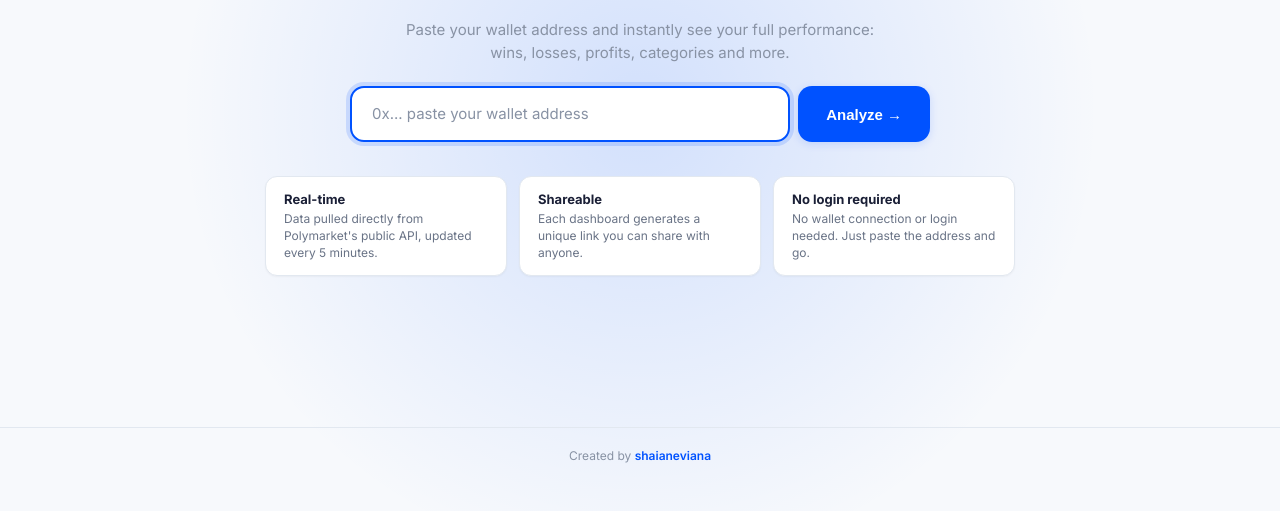
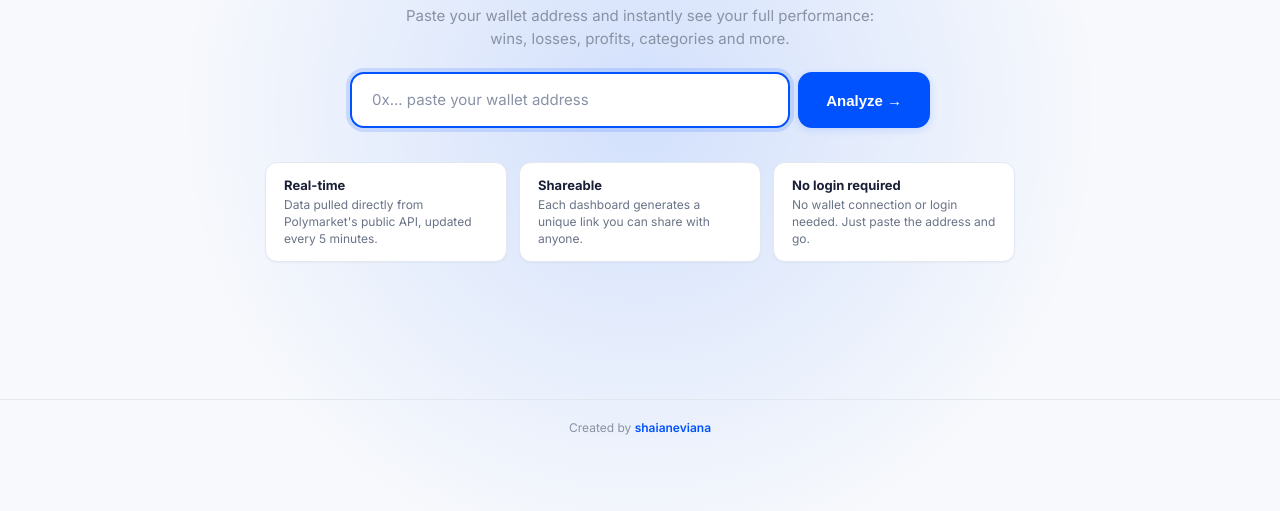
Before and after one commit to shaianeviana/polytracker, a website: page public/index.html in a window 1280 px wide. Shown: the part 348-859 px from the top of the page. Drawn offline with Linux system fonts and the light colour scheme.

Commit message:
UI: move landing footer up to 48px

```diff
--- a/public/index.html
+++ b/public/index.html
@@ -92,7 +92,7 @@ a { color:var(--blue); text-decoration:none; }
 .theme-toggle svg { width:14px; height:14px; flex-shrink:0; }
 
 /* ── LANDING ── */
-.landing { min-height:100vh; display:flex; flex-direction:column; position:relative; overflow:hidden; padding-bottom:20px; }
+.landing { min-height:100vh; display:flex; flex-direction:column; position:relative; overflow:hidden; padding-bottom:48px; }
 .landing::before {
   content:''; position:absolute; top:-100px; left:50%; transform:translateX(-50%);
   width:1000px; height:1000px; border-radius:50%;
```
